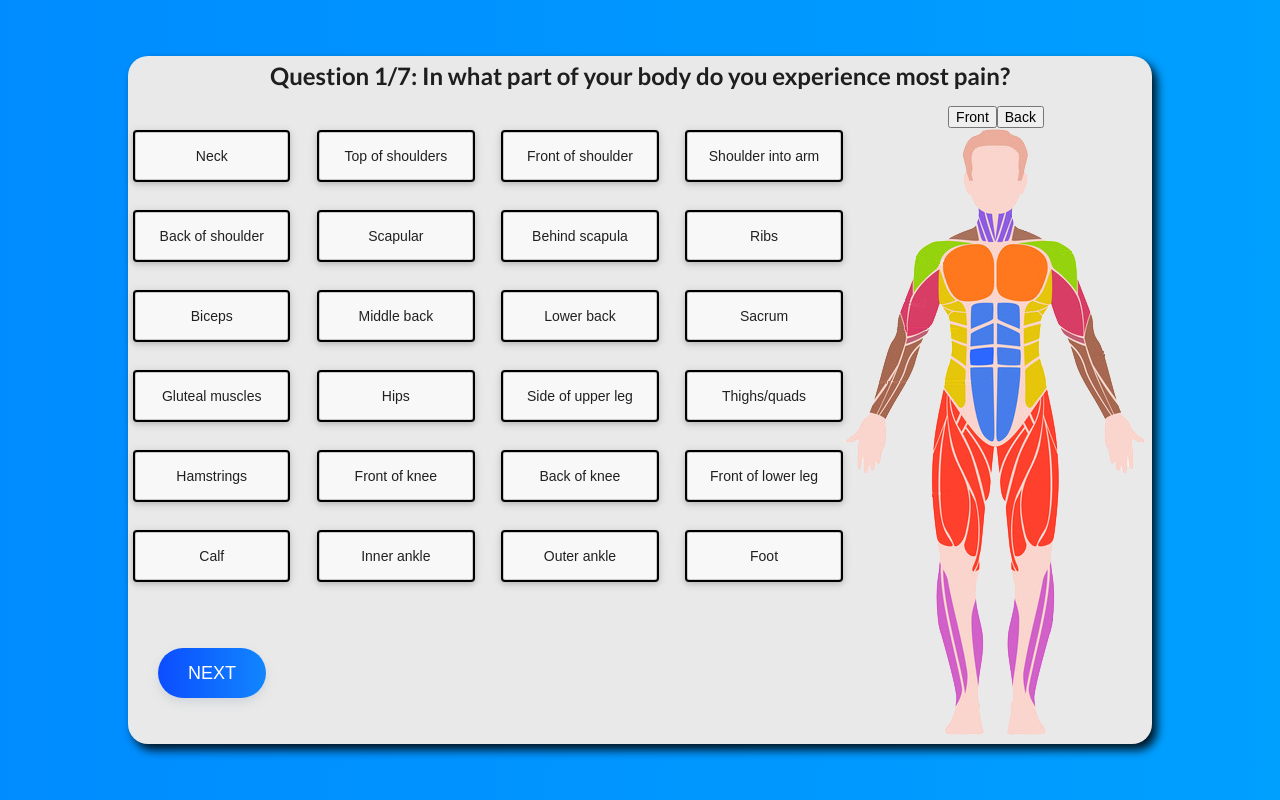
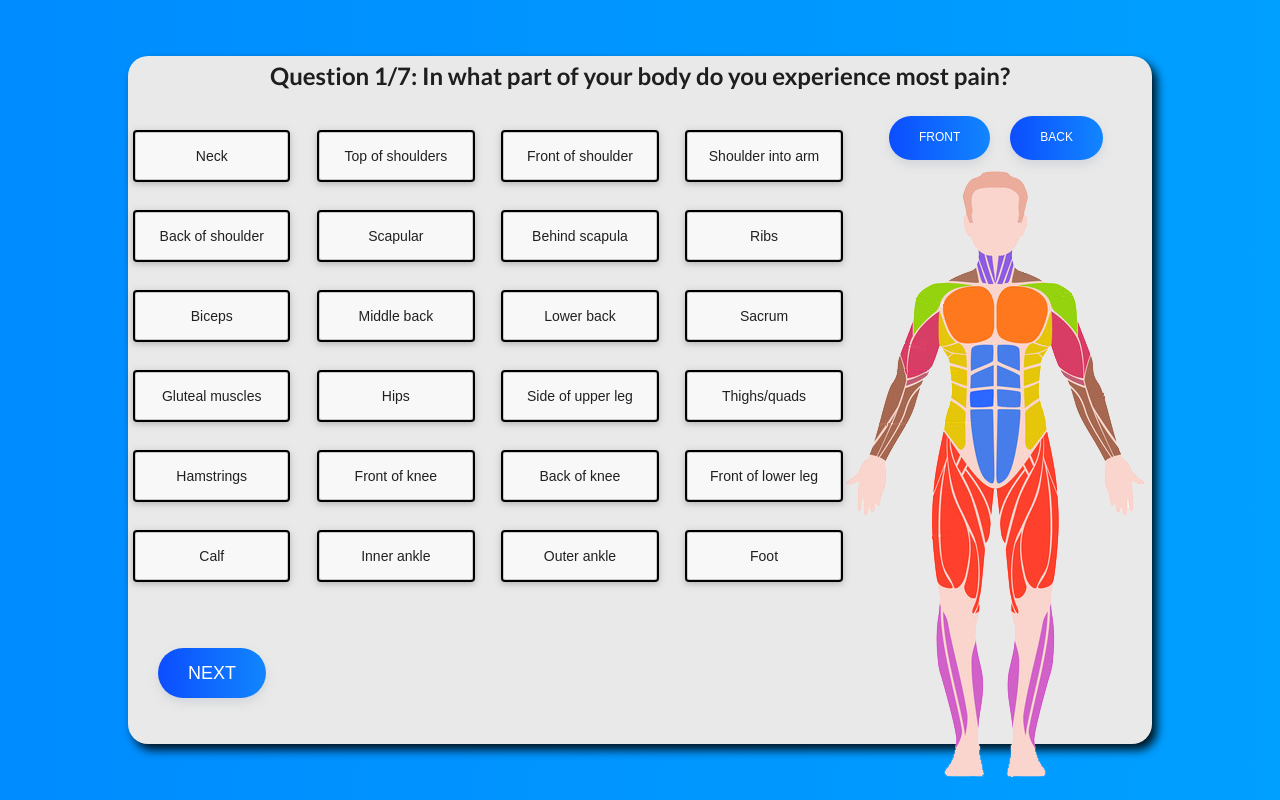
Before and after one commit to lachydriver/knotspot, a React (Create React App) app: page /quiz in a window 1280 px wide. Built offline with nearby package versions, Linux system fonts and the light colour scheme.

Commit message:
updated diagram buttons

```diff
--- a/src/App.css
+++ b/src/App.css
@@ -201,6 +201,31 @@ area:hover {
   bottom: 3%;
 }
 
+.diagram button {
+  font-size: 12px;
+  padding: 15px 30px;
+  margin: 10px;
+  cursor: pointer;
+  border-radius: 30px;
+  text-decoration: none;
+  display: inline-block;
+  text-transform: uppercase;
+  background-color: #fff;
+  border: 0;
+  outline: 0;
+  box-shadow: 0 5px 10px 0 rgba(205, 209, 215, 0.8);
+  background: linear-gradient(to right, rgb(12, 77, 255), #16bffd);
+  transition: 0.5s;
+  background-size: 200% auto;
+  color: white;
+}
+
+.diagram button:hover {
+  animation: gradient 5s linear infinite;
+  background-position: right center;
+  transform: scale(1.1);
+}
+
 .buttonsfirst button {
   font-size: 18px;
   padding: 15px 30px;
```
